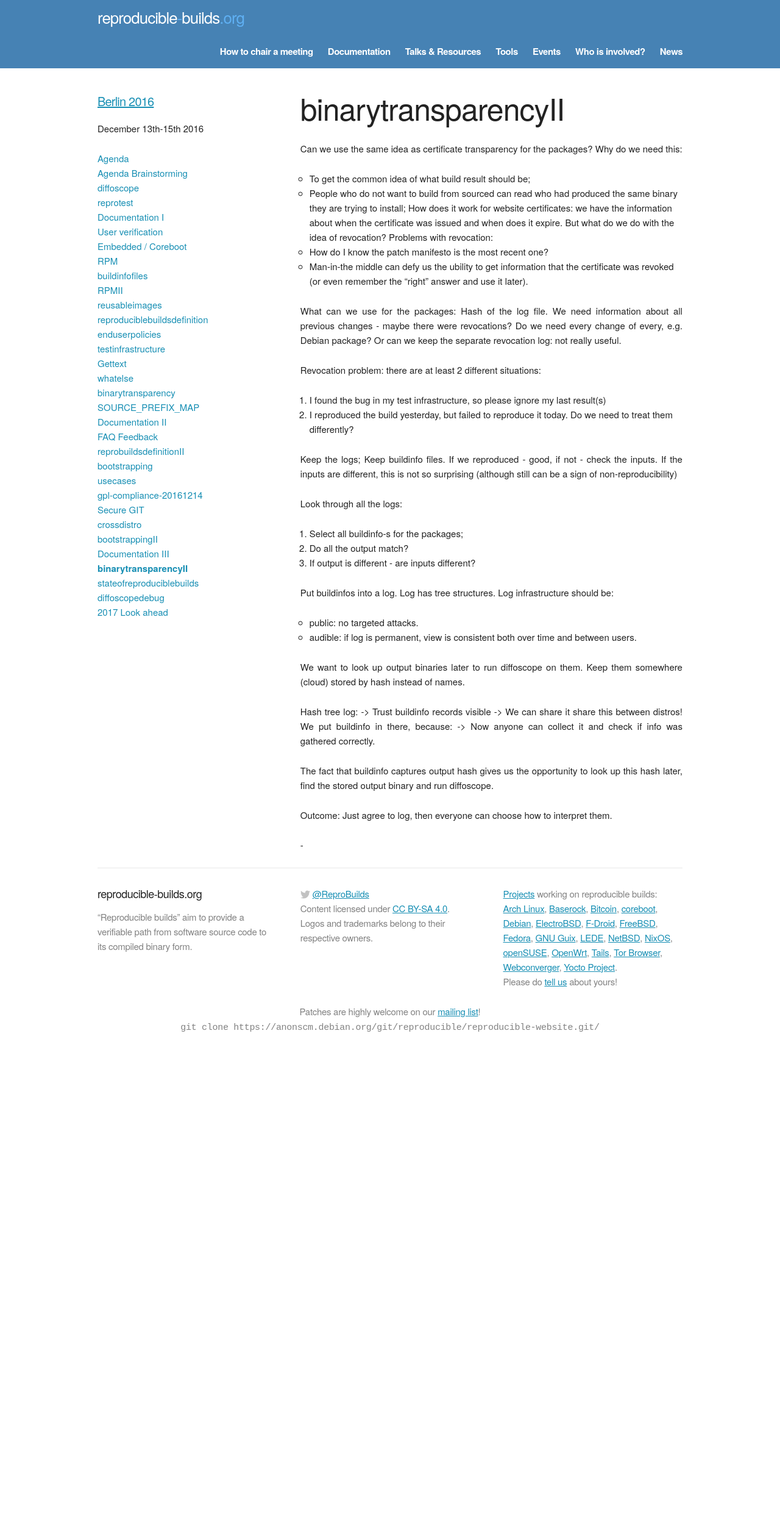
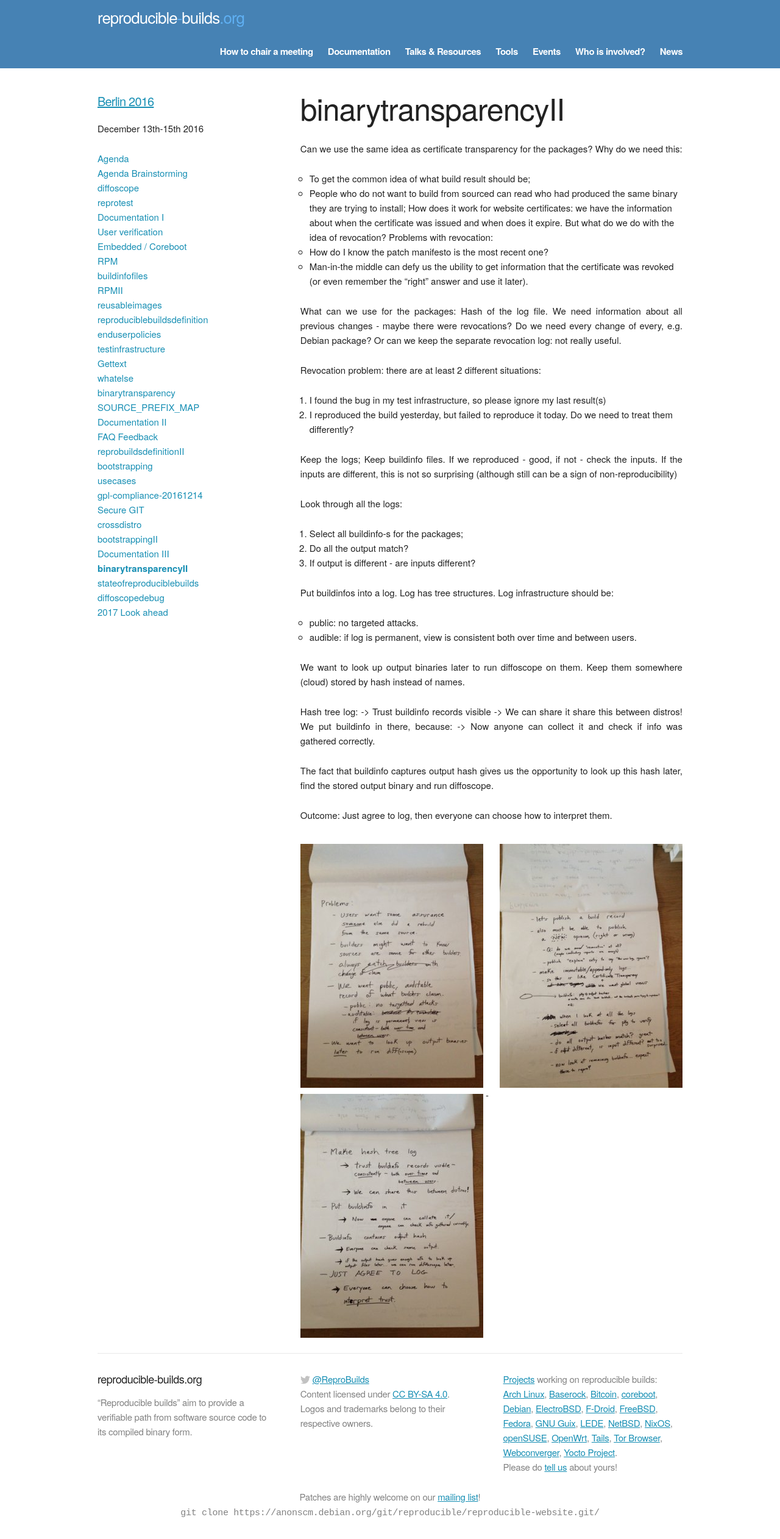
Before and after one commit to prototypefund/reproducible-website, a Jekyll site: the page built from _events/berlin2016/binarytransparencyII.md, in a window 1280 px wide. Shown: the whole page at 61% size. Built offline with Jekyll 4.4.1, drawn with Linux system fonts in a browser that asks for light colours; some web fonts are replaced; before the commit the page ends 1728 px from its top, so only the background shows below that.

Commit message:
berlin2016: add binary transparency 1+2 post-it notes
Signed-off-by: Holger Levsen <holger@layer-acht.org>

```diff
--- a/_events/berlin2016/binarytransparencyII.md
+++ b/_events/berlin2016/binarytransparencyII.md
@@ -52,4 +52,7 @@ The fact that buildinfo captures output hash gives us the opportunity to look up
 Outcome:
 Just agree to log, then everyone can choose how to interpret them.
 
+<img style="margin-top: 10px; vertical-align: top;" src="{{ "/images/berlin2016/binarytransparencyII_01.JPG" | prepend: site.baseurl }}" alt="Binary Transparency II Post-It notes" />
+<img style="margin-top: 10px; vertical-align: top;" src="{{ "/images/berlin2016/binarytransparencyII_02.JPG" | prepend: site.baseurl }}" alt="Binary Transparency II Post-It notes" />
+<img style="margin-top: 10px; vertical-align: top;" src="{{ "/images/berlin2016/binarytransparencyII_03.JPG" | prepend: site.baseurl }}" alt="Binary Transparency II Post-It notes" />
 -
```
Also changed, not shown: _events/berlin2016/binarytransparency.md (+2 -0 lines), images/berlin2016/binarytransparencyII_01.JPG (added), images/berlin2016/binarytransparencyII_02.JPG (added), images/berlin2016/binarytransparencyII_03.JPG (added), images/berlin2016/binarytransparency_01.JPG (added).
